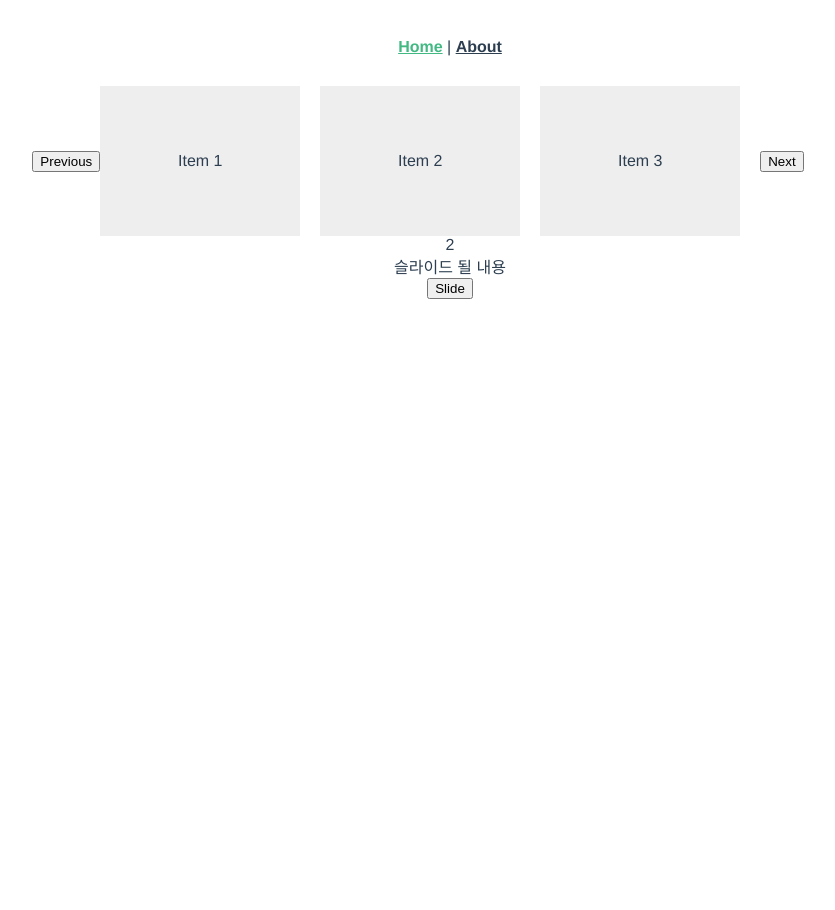
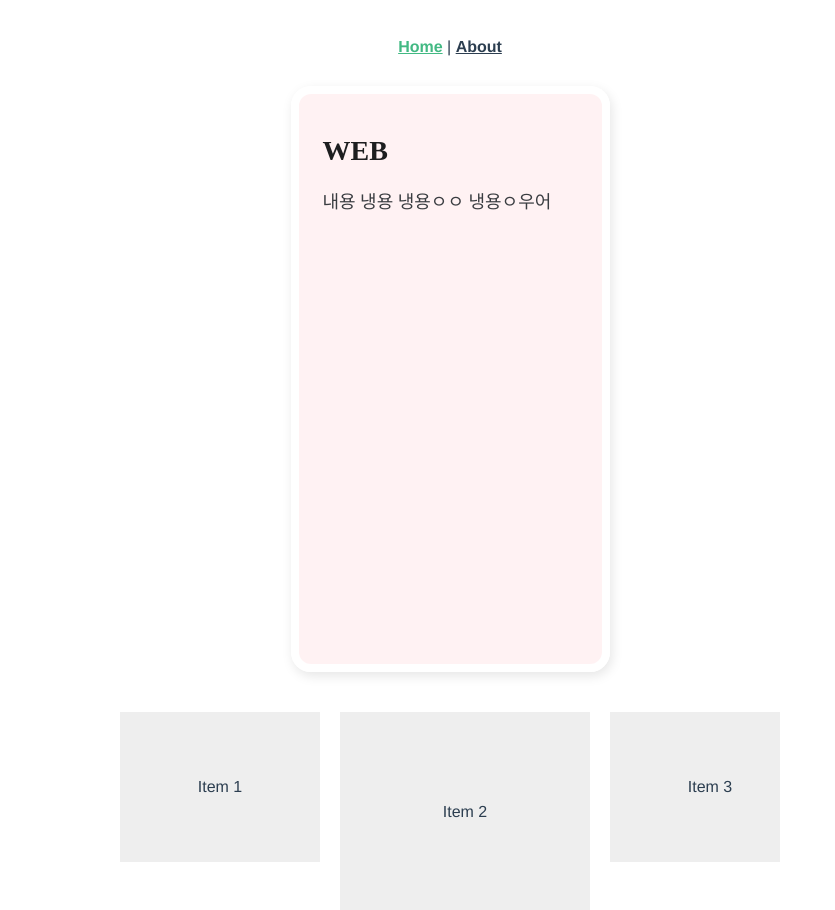
Before and after one commit to jiwon79/cogil, a Vue app: page / in a window 1280 px wide. Shown: the top 910 px of the page, without its empty margins (190-1025 px from the left). Before the commit the page ends 800 px from the top, so only its background shows below. Built offline with nearby package versions, Linux system fonts and the light colour scheme.

Commit message:
home css

```diff
--- a/src/components/carouselCompo.vue
+++ b/src/components/carouselCompo.vue
@@ -11,13 +11,54 @@
   >
     <!-- @scroll="infiniteScroll"
     @transitionend="transitionEnd" -->
-    <button @click="prevItem">Previous</button>
     <div class="carousel-track" ref="carouselTrack">
-      <div v-for="i in this.cardNum" :key="i" class="carousel-item">
+      <div
+        v-for="i in this.cardNum"
+        :key="i"
+        class="carousel-item"
+        :class="{ carouselCenter: i == nwItem }"
+      >
         Item {{ i }}
       </div>
     </div>
-    <button @click="nextItem">Next</button>
+  </div>
+  <div class="indicator">
+    <button @click="prevItem">
+      <svg
+        xmlns="http://www.w3.org/2000/svg"
+        width="12"
+        height="20"
+        viewBox="0 0 12 20"
+        fill="none"
+      >
+        <path
+          d="M11.92 1.77L10.15 0L0.25 9.9L10.15 19.8L11.92 18.03L3.79 9.9L11.92 1.77Z"
+          fill="#494C50"
+        />
+      </svg>
+    </button>
+    <div
+      v-for="i in this.cardNum"
+      :key="i"
+      class="indicator-item"
+      :class="{ nwIndicator: i == nwItem }"
+    >
+      i
+    </div>
+    <button @click="nextItem">
+      <svg
+        xmlns="http://www.w3.org/2000/svg"
+        width="13"
+        height="20"
+        viewBox="0 0 13 20"
+        fill="none"
+      >
+        <path
+          d="M0 2.12L7.88 10L0 17.88L2.12 20L12.12 10L2.12 0L0 2.12Z"
+          fill="#494C50"
+        />
+      </svg>
+    </button>
   </div>
   <div>
     <div>{{ nwItem }}</div>
@@ -37,33 +78,11 @@ export default {
       itemWidth: 200, // 예제에서는 아이템 너비가 200px로 설정되었습니다.
       useWidth: 200 + 20,
       positionDiff: 0,
-      cardNum: 5,
+      cardNum: 7,
       isButtonSliding: false,
       nwItem: 2,
     };
   },
-  // computed: {
-  //   nwItem() {
-  //     if (this.$refs.carouselTrack) {
-  //       if (
-  //         this.$refs.carouselTrack.scrollLeft % this.useWidth >
-  //         this.useWidth / 2
-  //       ) {
-  //         return (
-  //           (parseInt(this.$refs.carouselTrack.scrollLeft / this.useWidth) +
-  //             1) %
-  //           this.cardNum
-  //         );
-  //       } else {
-  //         return (
-  //           parseInt(this.$refs.carouselTrack.scrollLeft / this.useWidth) %
-  //           this.cardNum
-  //         );
-  //       }
-  //     }
-  //     return 0;
-  //   },
-  // },
   mounted() {
     let carouselChildren = [...this.$refs.carouselTrack.children];
     carouselChildren.reverse().forEach((card) => {
@@ -176,7 +195,7 @@ export default {
   justify-content: center;
   overflow: hidden;
   position: relative;
-  width: 1200px; /* 아이템 너비에 맞게 설정 */
+  /* width: 1200px; */
 }
 .carousel-track {
   width: 660px;
@@ -187,6 +206,19 @@ export default {
 }
 .carousel-track.no-transition {
   scroll-behavior: auto;
+}
+.indicator {
+  display: flex;
+  align-items: center;
+}
+.indicator-item {
+  width: 12px;
+  height: 12px;
+  border-radius: 6px;
+  background-color: #d1d6dc;
+}
+.nwIndicator {
+  background-color: #ff7781;
 }
 .carousel-track.dragging {
   cursor: grab;
@@ -203,6 +235,10 @@ export default {
   align-items: center;
   justify-content: center;
 }
+.carouselCenter {
+  width: 250px;
+  height: 200px;
+}
 .container {
   overflow-x: auto;
   white-space: nowrap;
--- a/src/views/HomeView.vue
+++ b/src/views/HomeView.vue
@@ -1,6 +1,14 @@
 <template>
   <div class="home">
-    <carouselCompo> </carouselCompo>
+    <div class="home-content-container">
+      <div class="home-content">
+        <h1>WEB</h1>
+        <div>내용 냉용 냉용ㅇㅇ 냉용ㅇ우어</div>
+      </div>
+    </div>
+    <div class="carousel-container">
+      <carouselCompo> </carouselCompo>
+    </div>
   </div>
 </template>
 
@@ -16,6 +24,50 @@ export default defineComponent({
 </script>
 
 <style scoped lang="scss">
+.home-content-container {
+  display: flex;
+  width: 255px;
+  height: 530px;
+  padding: 20px 24px;
+  margin: auto;
+  flex-direction: column;
+  justify-content: space-between;
+  align-items: flex-start;
+  flex: 1 0 0;
+
+  border-radius: 20px;
+  border: 8px solid var(--grey-100, #fff);
+  background: rgba(255, 234, 236, 0.6);
+  box-shadow: 2px 4px 12px 0px rgba(0, 0, 0, 0.1);
+}
+.home-content h1 {
+  color: var(--grey-800, #1d1e1f);
+
+  /* Heading/28 */
+  font-family: Pretendard;
+  font-size: 28px;
+  font-style: normal;
+  font-weight: 700;
+  line-height: 36px; /* 128.571% */
+  text-align: left;
+}
+.home-content div {
+  color: var(--grey-700, #3a3d41);
+
+  /* Paragraph/18 */
+  font-family: Pretendard;
+  font-size: 18px;
+  font-style: normal;
+  font-weight: 400;
+  line-height: 28px; /* 155.556% */
+}
+
+.carousel-container {
+  display: flex;
+  margin-top: 40px;
+  flex-direction: column;
+  align-items: center;
+}
 h3 {
   margin: 40px 0 0;
 }
```
